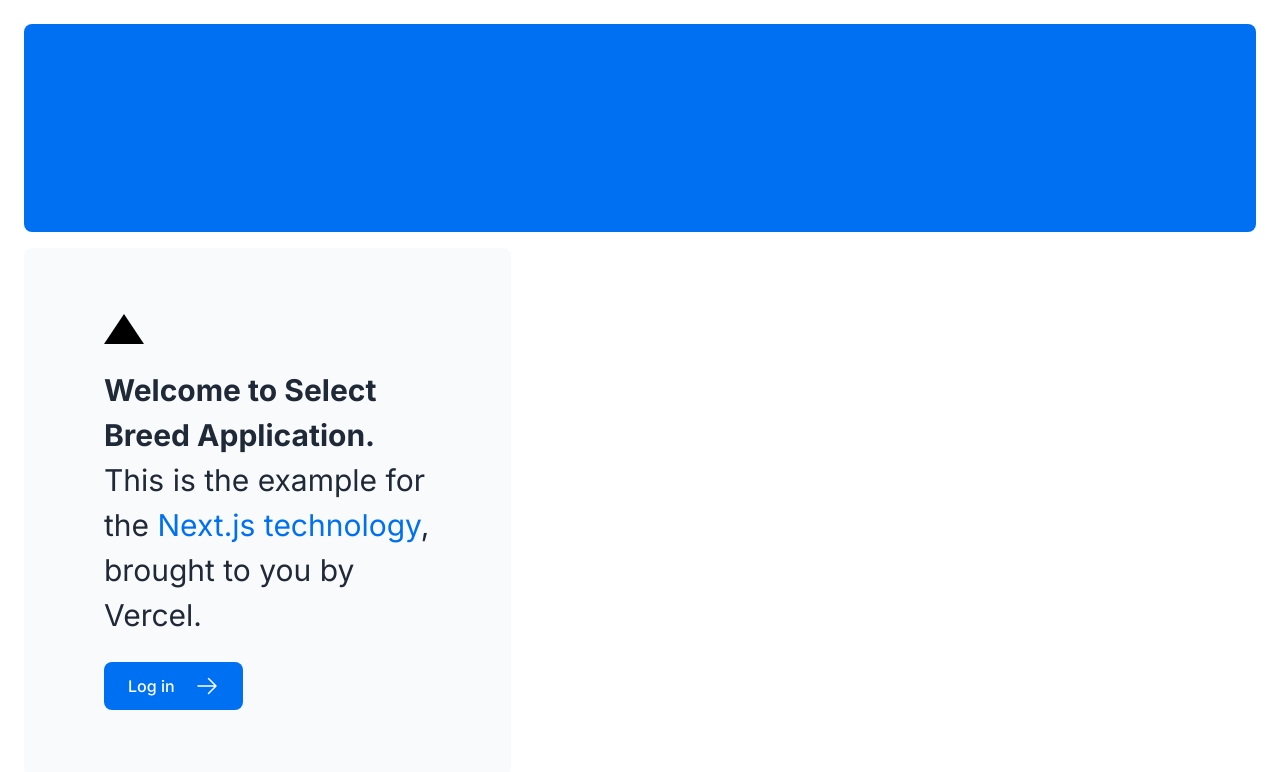
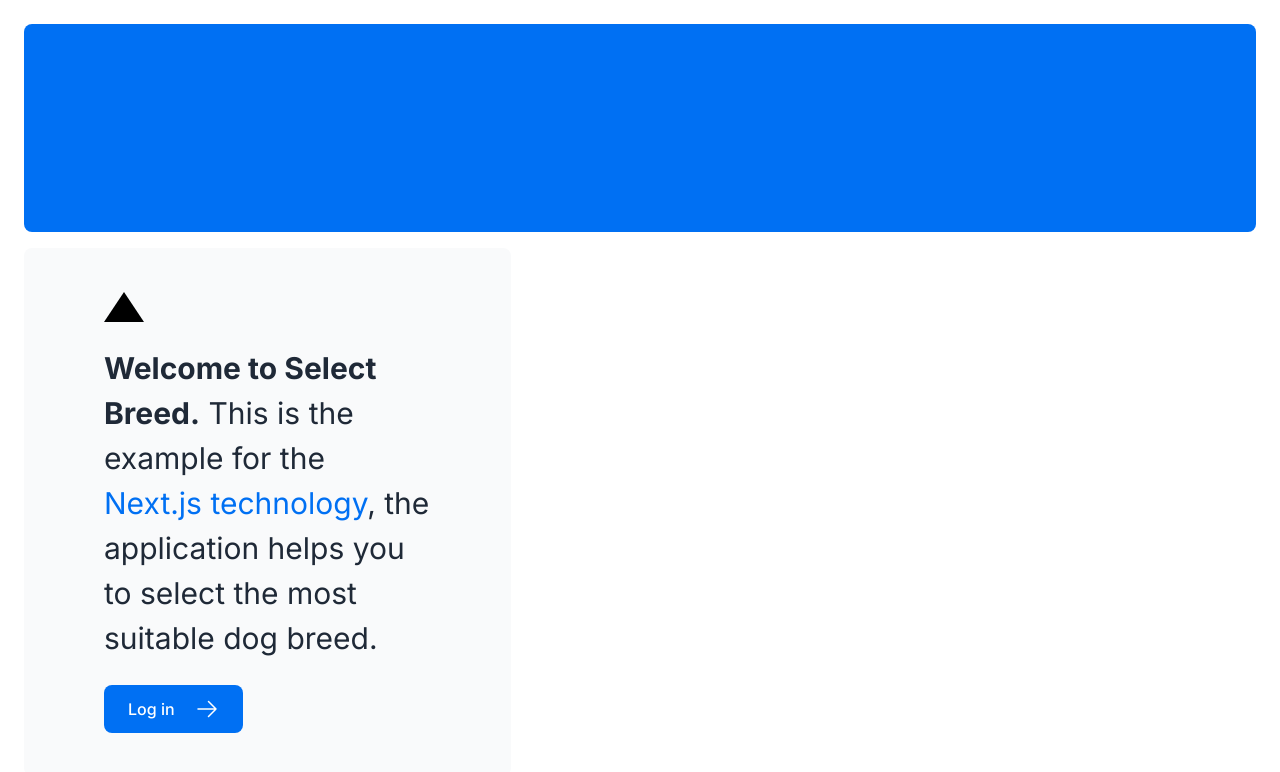
Before and after one commit to Dmitri9149/Learn-NEXT.JS-with-Postgres, a Next.js app: page / in a window 1280 px wide. Shown: the top 772 px of the page. Built offline with nearby package versions, Linux system fonts and the light colour scheme.

Commit message:
change the text on the main page

```diff
--- a/app/page.tsx
+++ b/app/page.tsx
@@ -15,11 +15,11 @@ export default function Page() {
             className={styles.shape}
           />
             <p className={`text-xl text-gray-800 md:text-3xl md:leading-normal`}>
-              <strong>Welcome to Select Breed Application.</strong> This is the example for the{' '}
+              <strong>Welcome to Select Breed.</strong> This is the example for the{' '}
               <a href="https://nextjs.org" className="text-blue-500">
                 Next.js technology
               </a>
-              , brought to you by Vercel.
+              , the application helps you to select the most suitable dog breed.
             </p>
             <Link
               href="/login"
```
